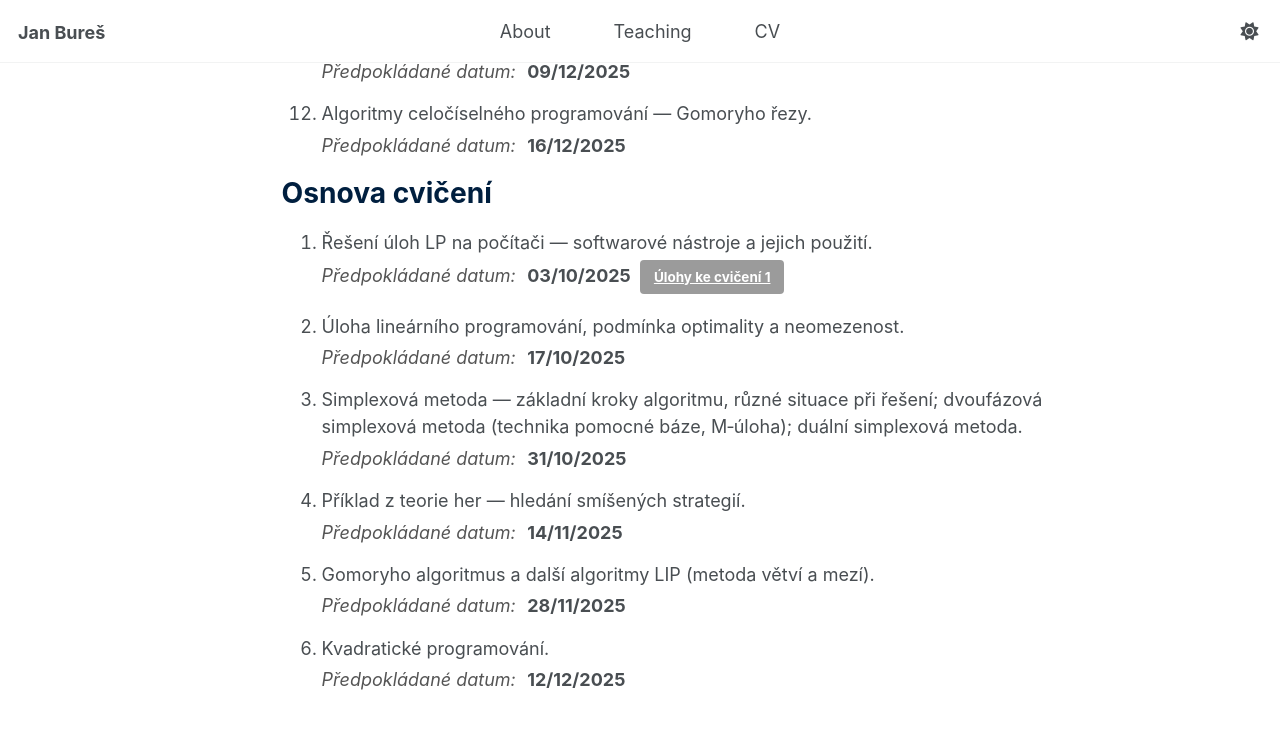
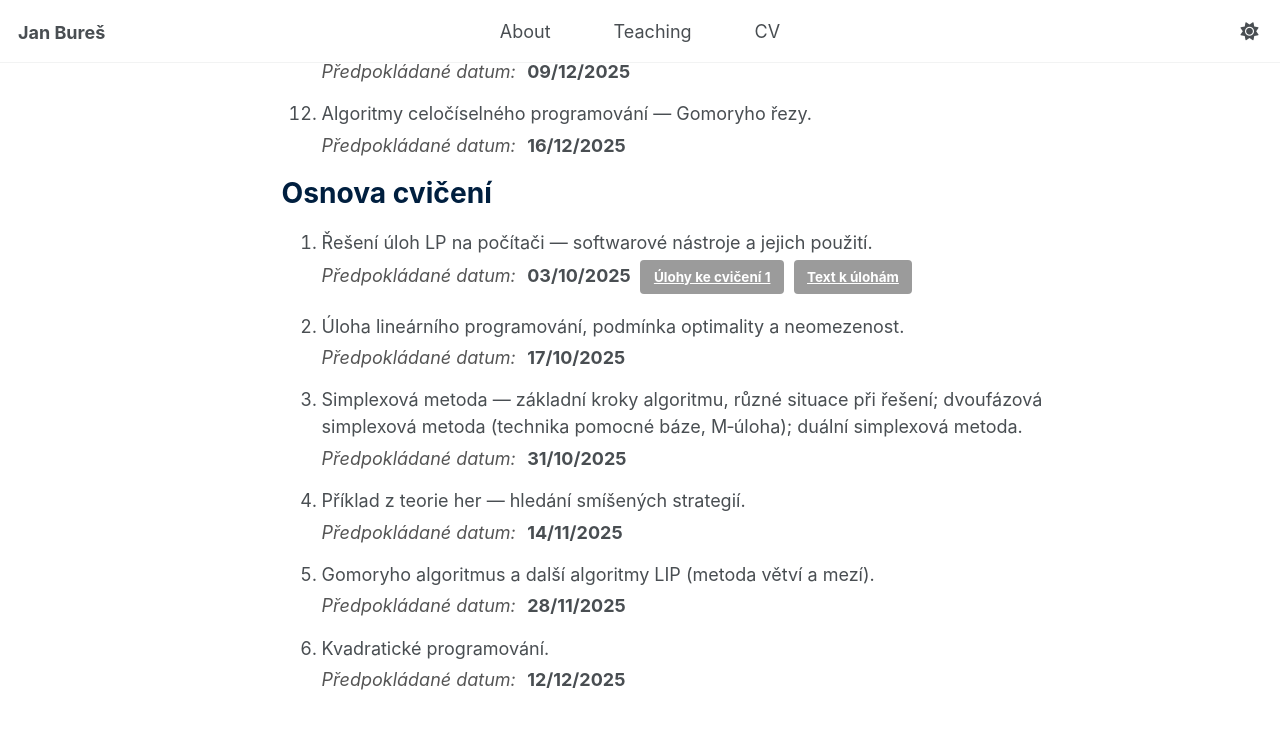
Before and after one commit to buresjan/buresjan.github.io, a Jekyll site: the page built from _teaching/01lip.md, in a window 1280 px wide and 900 px high, scrolled down 1659 px. Shown: the top 729 px of the window. Built offline with Jekyll 4.4.1, drawn with Linux system fonts in a browser that asks for light colours.

Commit message:
add text

```diff
--- a/_teaching/01lip.md
+++ b/_teaching/01lip.md
@@ -82,7 +82,7 @@
 ======
 
 1. Řešení úloh LP na počítači — softwarové nástroje a jejich použití.
-   <div class="lp-date"><span class="label">Předpokládané datum:</span> <span class="date">03/10/2025</span> <a class="btn" href="{{ '/files/cv1.zip' | relative_url }}" download>Úlohy ke cvičení 1</a></div>
+   <div class="lp-date"><span class="label">Předpokládané datum:</span> <span class="date">03/10/2025</span> <a class="btn" href="{{ '/files/cv1.zip' | relative_url }}" download>Úlohy ke cvičení 1</a> <a class="btn" href="{{ '/files/cv1-text.pdf' | relative_url }}" download>Text k úlohám</a></div>
 2. Úloha lineárního programování, podmínka optimality a neomezenost.
    <div class="lp-date"><span class="label">Předpokládané datum:</span> <span class="date">17/10/2025</span></div>
 3. Simplexová metoda — základní kroky algoritmu, různé situace při řešení; dvoufázová simplexová metoda (technika pomocné báze, M‑úloha); duální simplexová metoda.
```
Also changed, not shown: 1 other file.
